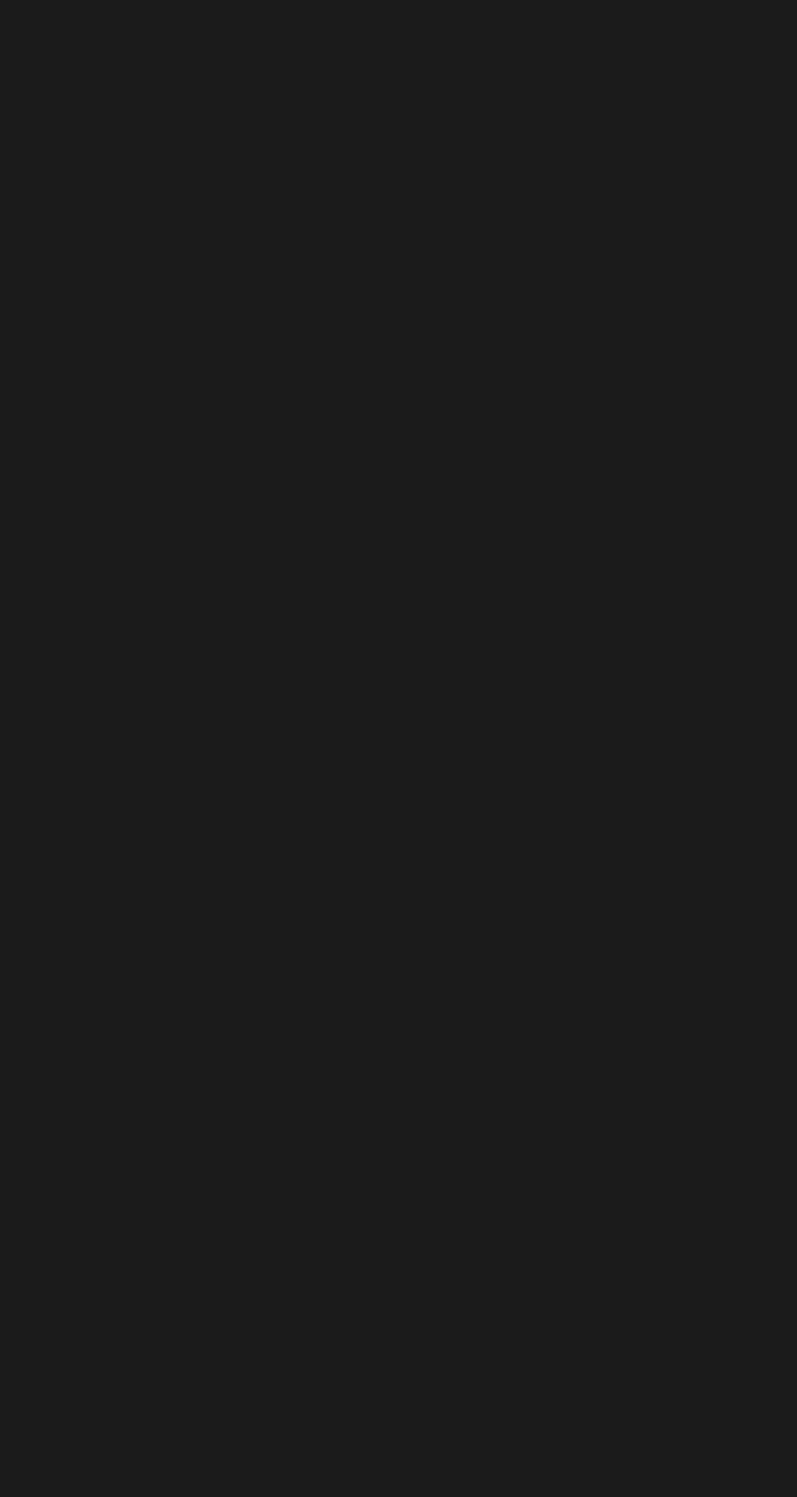
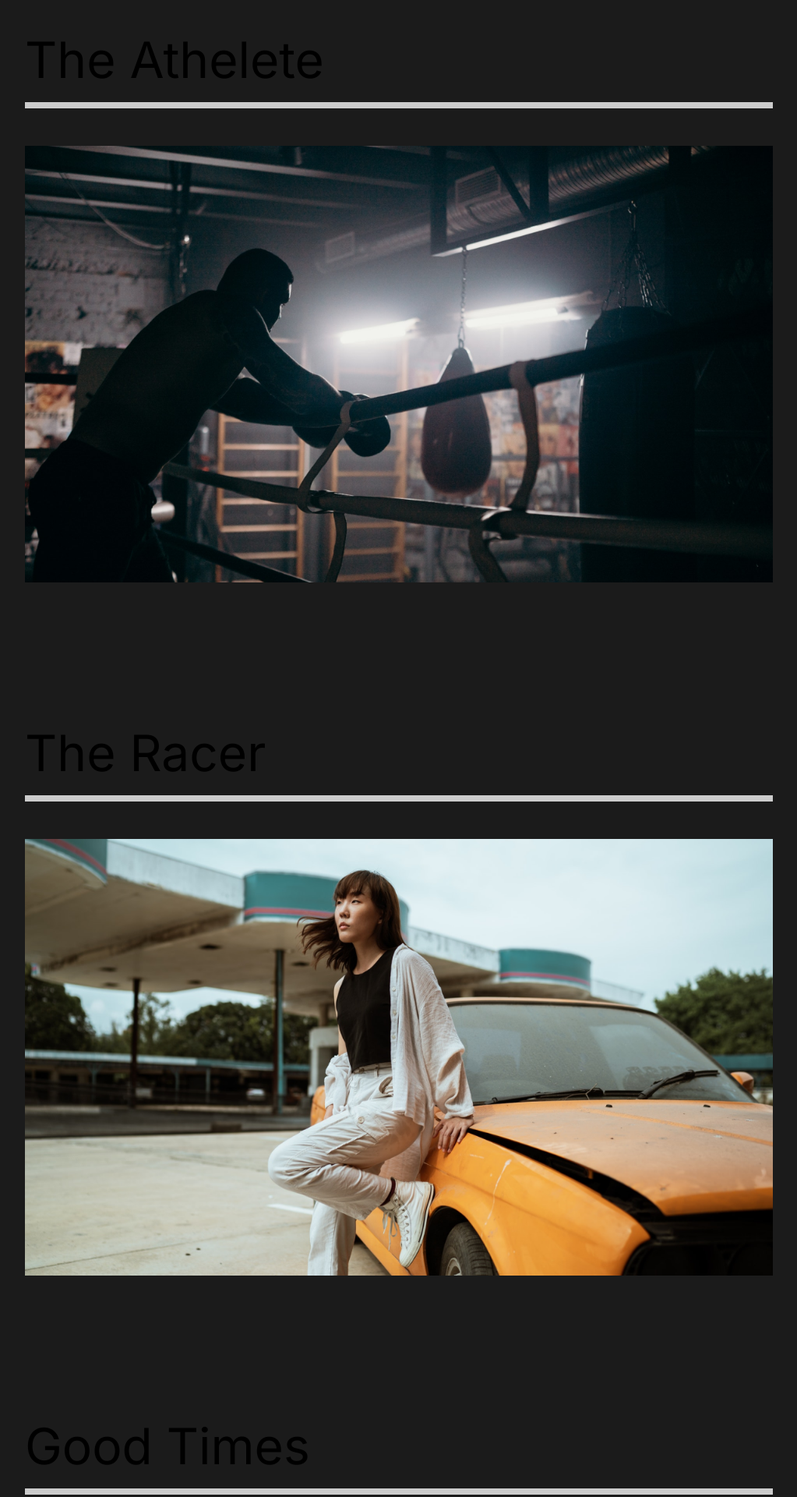
Before and after one commit to Bateristico/capture-portfolio, a React (Create React App) app: page /work in a window 1280 px wide. Shown: the part 120-2040 px from the top of the page at 78% size, without its empty margins (128-1151 px from the left). Before the commit the page ends 800 px from the top, so only its background shows below. Built offline with nearby package versions, Linux system fonts and the light colour scheme.

Commit message:
10. styling our work

```diff
--- a/src/pages/OurWork.js
+++ b/src/pages/OurWork.js
@@ -1,11 +1,65 @@
 import React from 'react';
+import styled from 'styled-components';
+import { Link } from 'react-router-dom';
+
+//images
+import athlete from "../img/athlete-small.png";
+import theracer from "../img/theracer-small.png";
+import goodtimes from "../img/goodtimes-small.png";
 
 const OurWork = () => {
     return(
-        <div>
-            <h1>Our Work</h1>
-        </div>
+        <Work>
+            <Movie>
+                <h2>The Athelete</h2>
+                <div className="line"></div>
+                <Link>
+                    <img src={athlete} alt="athlete"/>
+                </Link>
+            </Movie>
+            <Movie>
+                <h2>The Racer</h2>
+                <div className="line"></div>
+                <Link>
+                    <img src={theracer} alt="theracer"/>
+                </Link>
+            </Movie>
+            <Movie>
+                <h2>Good Times</h2>
+                <div className="line"></div>
+                <Link>
+                    <img src={goodtimes} alt="goodtimes"/>
+                </Link>
+            </Movie>
+        </Work>
     );
 };
 
+
+const Work = styled.div`
+    min-height: 100vh;
+    overflow: hidden;
+    padding: 5rem 10rem;
+
+    h2 {
+        padding: 1rem 0rem;
+    }
+`;
+
+const Movie = styled.div`
+    padding-bottom: 10rem;
+    .line {
+        height: 0.5rem;
+        background: #CCCCCC;
+        margin-bottom: 3rem;
+    }
+
+    img {
+        width: 100%;
+        height: 70vh;
+        object-fit: cover;
+    }
+`;
+
+
 export default OurWork;
```
Also changed, not shown: 1 other file (tests, documents, lock files or other folders).
